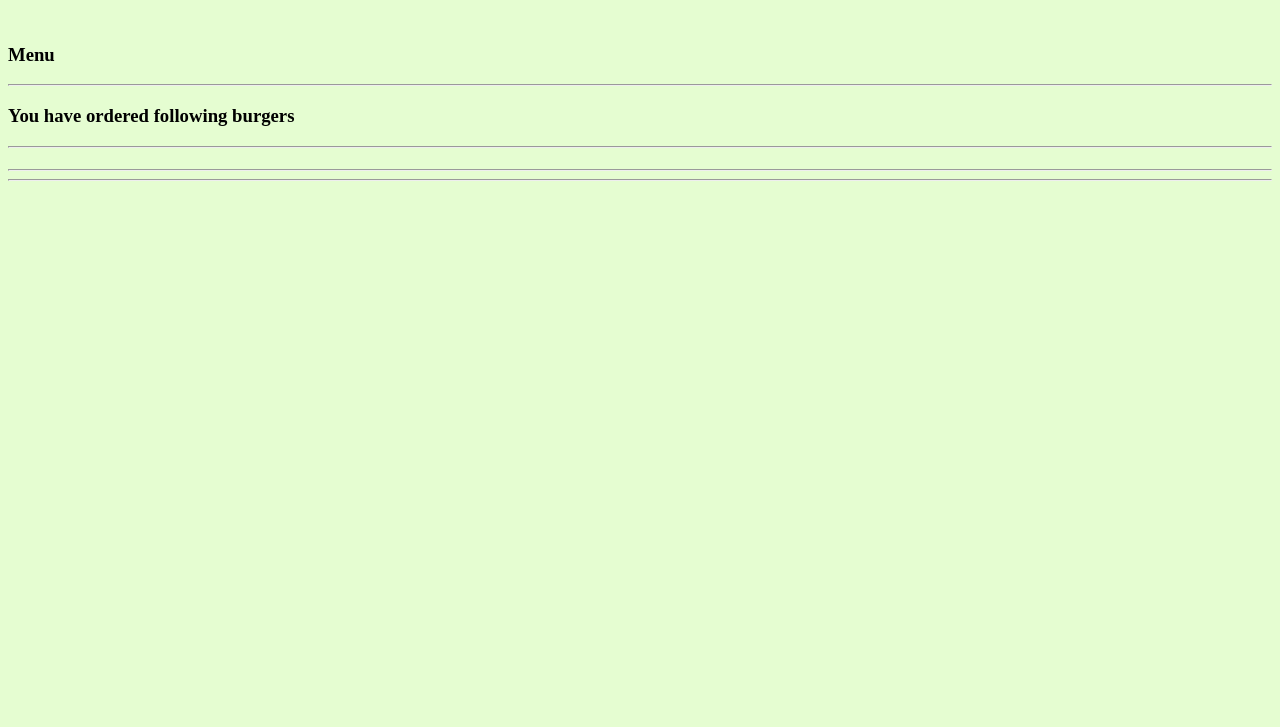
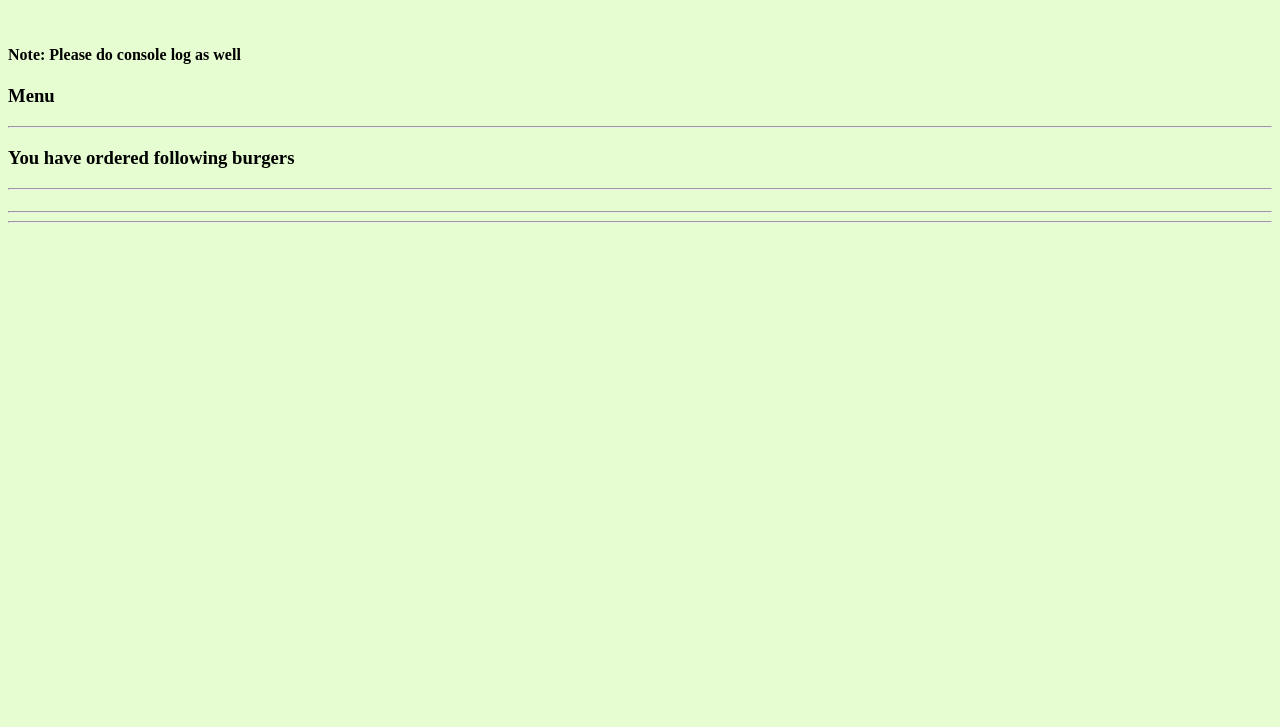
Before and after one commit to SwapnilYC/F3-JavaScript-Contest-2-18-Feb-2023, a plain HTML site: page index.html in a window 1280 px wide. Shown: the part 73-800 px from the top of the page. Drawn offline with Linux system fonts and the light colour scheme; no server answers.

Commit message:
new note is added

```diff
--- a/index.html
+++ b/index.html
@@ -11,6 +11,7 @@
 
 <body>
     <h1>Welcome To Swapnil's Kitchen</h1><br>
+    <h4>Note: Please do console log as well</h4>
 
     <!-- Burger munu will display here -->
     <div id="menu">
```
